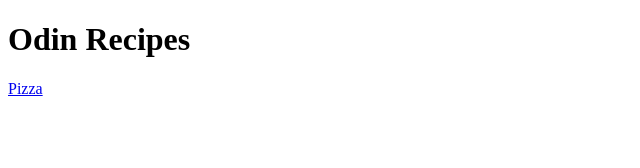
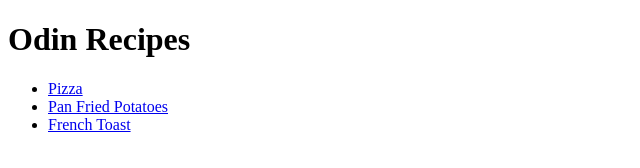
Before and after one commit to wander-away/Project-Recipes, a plain HTML site: page index.html in a window 1280 px wide. Shown: the whole page, without its empty margins (0-640 px from the left). Drawn offline with Linux system fonts and the light colour scheme.

Commit message:
Adding links to the index file

```diff
--- a/index.html
+++ b/index.html
@@ -7,6 +7,10 @@
 	<body>
 		<h1>Odin Recipes</h1>
 
-		<a href="recipes/pizza.html">Pizza</a>
+		<ul>
+			<li><a href="recipes/pizza.html">Pizza</a></li>
+			<li><a href="recipes/potatoes.html">Pan Fried Potatoes</a></li>
+			<li><a href="recipes/toast.html">French Toast</a></li>
+		</ul>
 	</body>
 </html>
```
